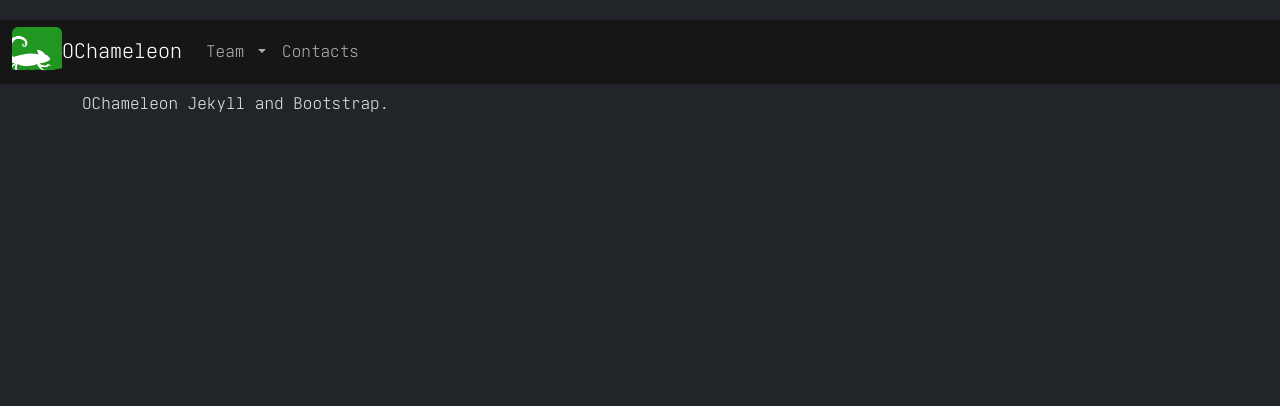
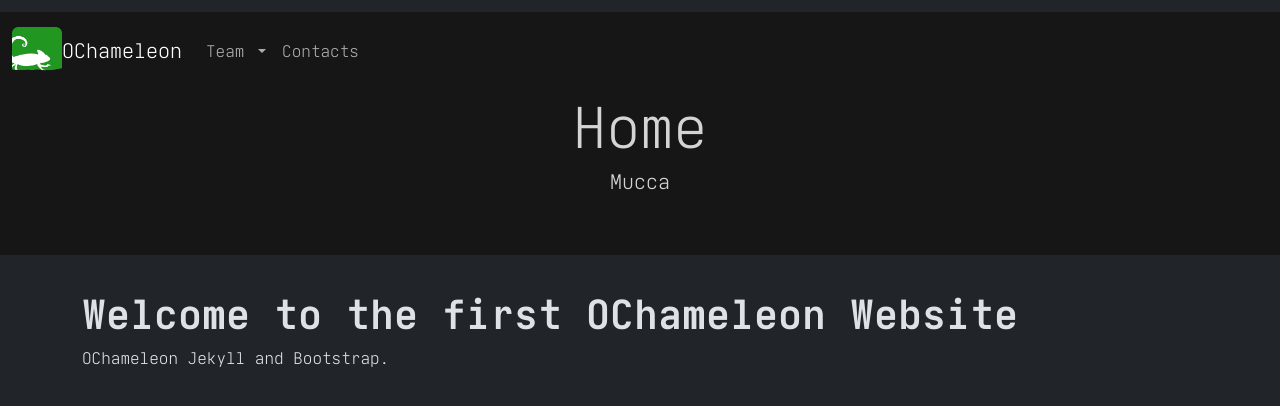
Before and after one commit to ochameleon/ochameleon.github.io, a Jekyll site: the page built from index.html, in a window 1280 px wide. Shown: the top 406 px of the page. Built offline with Jekyll 4.4.1, drawn with Linux system fonts in a browser that asks for light colours.

Commit message:
Inserting header with subtitle

```diff
--- a/_layouts/default.html
+++ b/_layouts/default.html
@@ -6,13 +6,40 @@
         <link href="{{ '/static/structure/bootstrap/bootstrap.min.css' | relative_url }}" rel="stylesheet">
         <link href="{{ 'static/style.css' | relative_url }}" rel="stylesheet">
 
-        <title>{{ page.title }}</title>
+        <title>{{ page.title | OChameleon }}</title>
 
         <link rel="icon" href="{{ '/files/logo/colour-icon-square-top.png' | relative_url }}" type="image/png">
     </head>
 
     <body class="bg-body text-body">
         {% include header.html %}
+
+        <header class="bg-hero-header">
+            <div class="container-fluid">
+                <div class="row">
+                    <div class="col">
+                        <br>
+                    </div>
+                </div>
+                <div class="row m-0">
+                    <div class="col-4"></div>
+                    <div class="col-4">
+                        Capra
+                    </div>
+                    <div class="col-4"></div>
+                </div>
+                <div class="row h-100 align-items-center">
+                    <div class="col">
+                        <h1 class="display-4 title mb-2 text-center">
+                        {{ page.title }}
+                        </h1>
+                        <h2 class="lead title mb-5 text-center"">
+                        {{ page.subtitle }}
+                        </h2>
+                    </div>
+                </div>
+            </div>
+        </header>
 
         <main class="container py-4">
             {{ content }}
--- a/contacts.html
+++ b/contacts.html
@@ -1,6 +1,7 @@
 ---
 layout: default
-title: Home
+title: Contacts
+subtitle: Asino
 ---
 
 <h1>Contanct here</h1>
--- a/index.html
+++ b/index.html
@@ -1,6 +1,7 @@
 ---
 layout: default
 title: Home
+subtitle: Mucca
 ---
 
 <h1>Welcome to the first OChameleon Website</h1>
```
